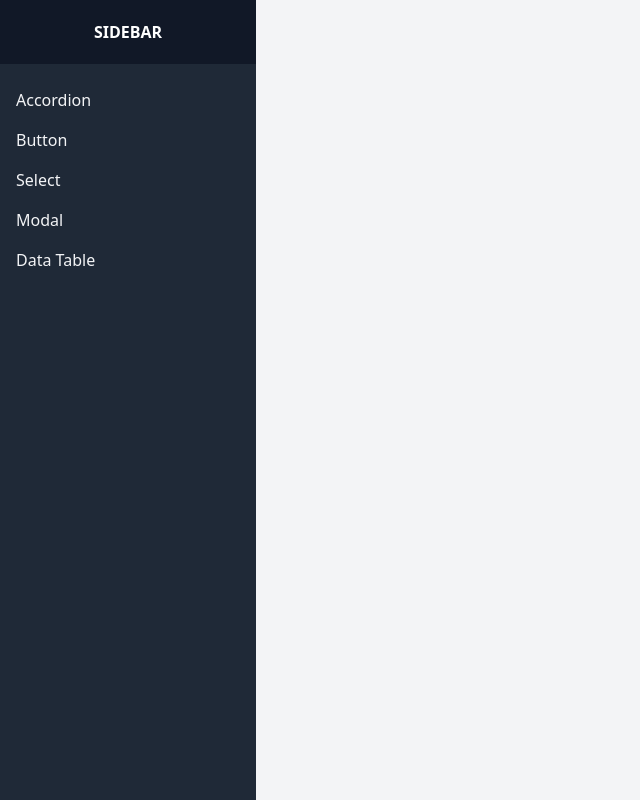
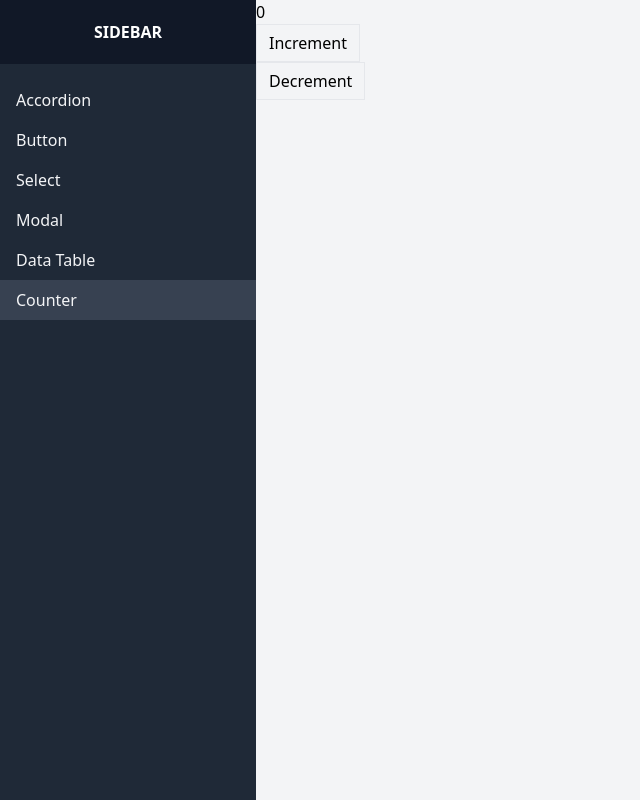
Before and after one commit to JoanVasquez/react-tailwind-btn, a React (Create React App) app: page /counter in a window 1280 px wide. Shown: the whole page, without its empty margins (0-640 px from the left). Built offline with nearby package versions, Linux system fonts and the light colour scheme.

Commit message:
fixing select

```diff
--- a/src/App.jsx
+++ b/src/App.jsx
@@ -5,6 +5,7 @@
 import SelectPage from "./pages/SelectPage";
 import ModalPage from "./pages/ModalPage";
 import DataTablePage from "./pages/DataTablePage";
+import CounterPage from "./pages/CounterPage";
 
 const menuList = [
   {
@@ -32,6 +33,11 @@
     path: "/datatable",
     page: <DataTablePage />,
   },
+  {
+    label: "Counter",
+    path: "/counter",
+    page: <CounterPage />,
+  },
 ];
 
 const App = () => {
--- a/src/components/Select.jsx
+++ b/src/components/Select.jsx
@@ -16,12 +16,12 @@
   const handlerSelected = (option) => {
     setSelected(option);
     setShowOptions(false);
-
-    document.addEventListener("click", handler);
   };
 
   useEffect(() => {
-    document.removeEventListener("click", handler);
+    document.addEventListener("click", handler);
+
+    return () => document.removeEventListener("click", handler);
   }, []);
 
   return (
--- /dev/null
+++ b/src/pages/CounterPage.jsx
@@ -0,0 +1,35 @@
+import { useReducer } from "react";
+import Button from "../components/Button";
+
+const reducer = (state, action) => {
+  if (action.type === "Increment") {
+    return {
+      ...state,
+      counter: state.counter + 1,
+    };
+  } else if (action.type === "Decrement") {
+    return {
+      ...state,
+      counter: state.counter - 1,
+    };
+  }
+
+  return state;
+};
+
+const CounterPage = () => {
+  const [state, dispatch] = useReducer(reducer, {
+    counter: 0,
+  });
+
+  return (
+    <div>
+      {state.counter}
+
+      <Button onClick={() => dispatch({ type: "Increment" })}>Increment</Button>
+      <Button onClick={() => dispatch({ type: "Decrement" })}>Decrement</Button>
+    </div>
+  );
+};
+
+export default CounterPage;
```
